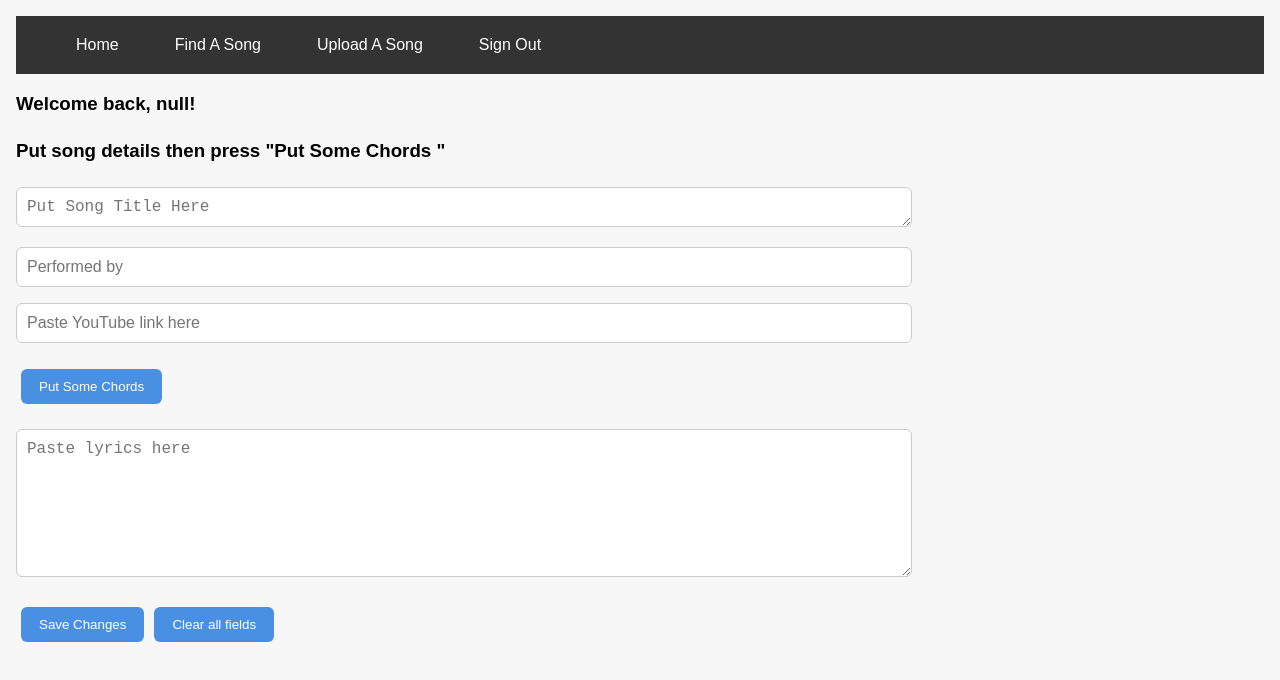
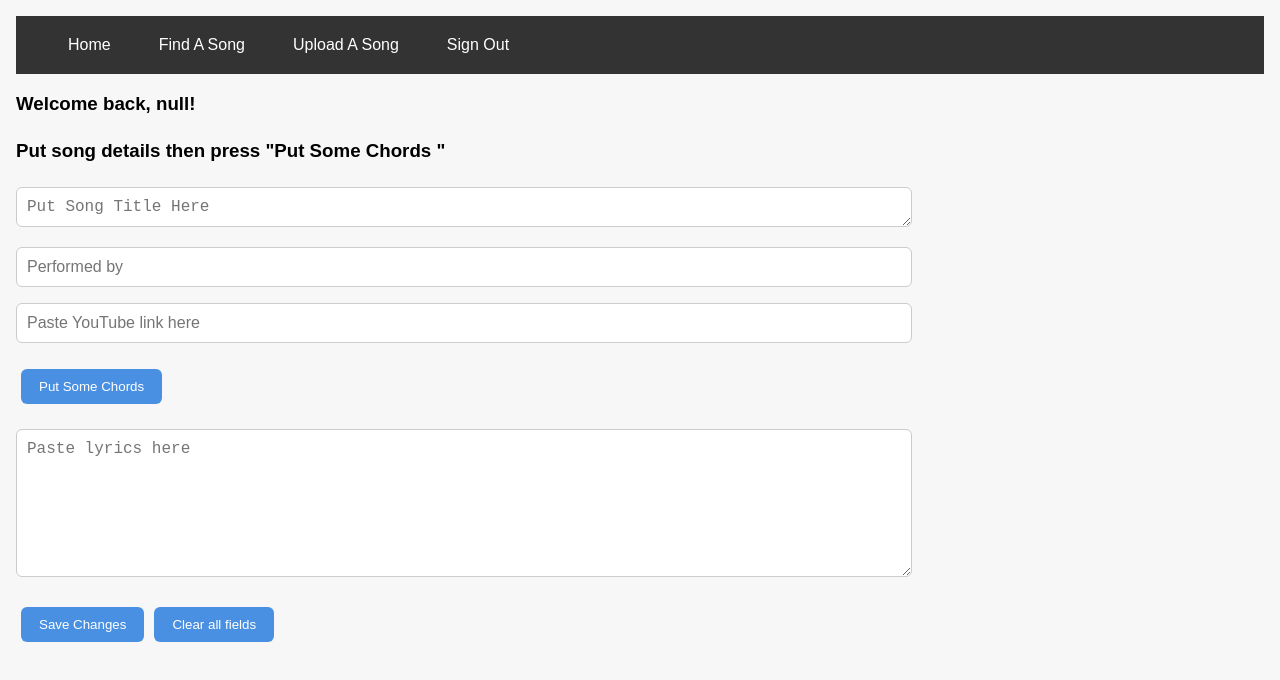
Before and after one commit to marrbenn9/website-project, a website: page public/app.html in a window 1280 px wide. Drawn offline with Linux system fonts and the light colour scheme.

Commit message:
changes2

```diff
--- a/public/styles.css
+++ b/public/styles.css
@@ -149,29 +149,36 @@ body {
 
 .root-nav {
   display: flex;
-  flex-wrap: wrap;        /* allows items to wrap on small screens */
+  flex-wrap: nowrap;            /* Prevent wrapping */
+  overflow-x: auto;             /* Enable horizontal scrolling on small screens */
+  white-space: nowrap;          /* Prevent text wrapping */
   align-items: center;
   padding: 0.5rem 1rem;
-  overflow-x: auto;
-  position: sticky;
-  top: 5px       /* enables scrolling if it still overflows */
+  gap: 0.5rem;
+  background-color: #333;       /* Optional: for visibility */
+  scrollbar-width: none;        /* Hide scrollbar in Firefox */
 }
 
-/* Navbar link - desktop first */
+/* Hide scrollbar in WebKit browsers */
+.root-nav::-webkit-scrollbar {
+  display: none;
+}
+
 .navbar-link {
+  flex: 0 0 auto;               /* Prevent flex items from shrinking */
   display: inline-block;
   padding: 0.75rem 1.25rem;
-  margin: 0 0.5rem;
   border-radius: 0.375rem;
   text-decoration: none;
   color: white;
   font-size: 1rem;
-  white-space: nowrap;              /* Prevent text wrapping */
+  white-space: nowrap;
+  background-color: #333;
   transition: background-color 0.3s;
 }
 
 .navbar-link:hover {
-  background-color: #555;
+  background-color: #004999;
 }
 
 /* Mobile responsiveness */
```
